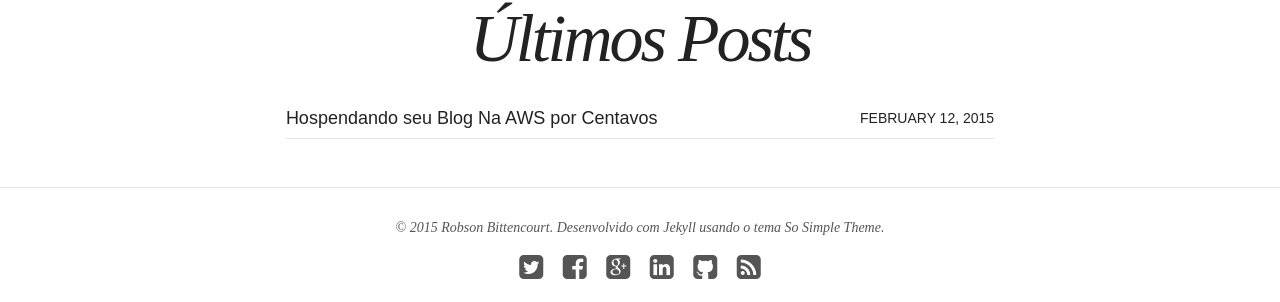
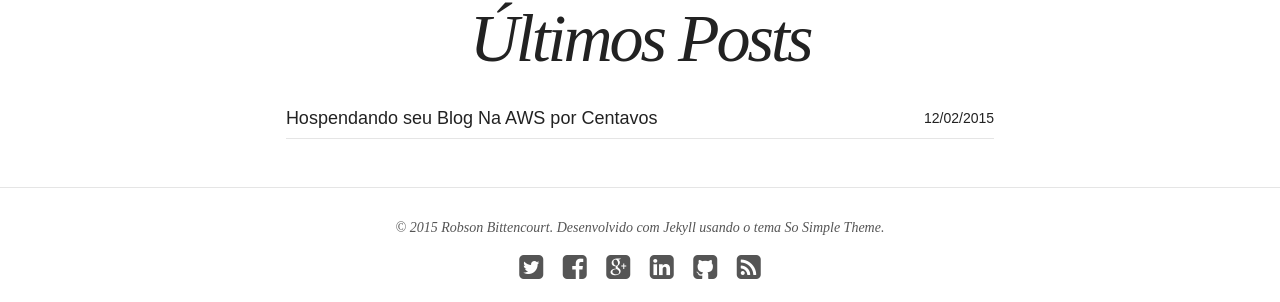
Before and after one commit to robsonbittencourt/rbittencourt.com, a Jekyll site: the page built from index.html, in a window 1280 px wide. Shown: the part 275-577 px from the top of the page. Built offline with Jekyll 4.4.1, drawn with Linux system fonts in a browser that asks for light colours; nearby versions of some CDN libraries; comment, search, counter and statistics services are not loaded.

Commit message:
Ajustando formato da data na página inicial

```diff
--- a/index.html
+++ b/index.html
@@ -6,6 +6,6 @@
 
 <ul class="post-list">
 {% for post in site.posts limit:10 %}
-  <li><article><a href="{{ site.url }}{{ post.url }}">{{ post.title }} <span class="entry-date"><time datetime="{{ post.date | date_to_xmlschema }}">{{ post.date | date: "%B %d, %Y" }}</time></span></a></article></li>
+  <li><article><a href="{{ site.url }}{{ post.url }}">{{ post.title }} <span class="entry-date"><time datetime="{{ post.date | date_to_xmlschema }}">{{ post.date | date: "%d/%m/%Y" }}</time></span></a></article></li>
 {% endfor %}
 </ul>
```
